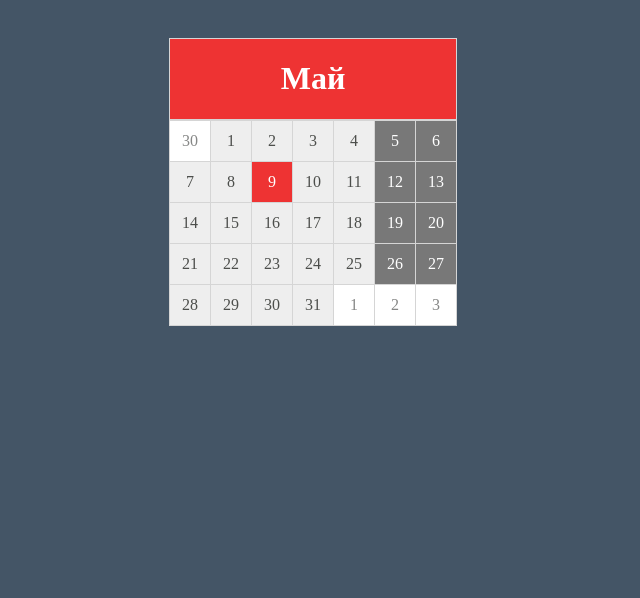
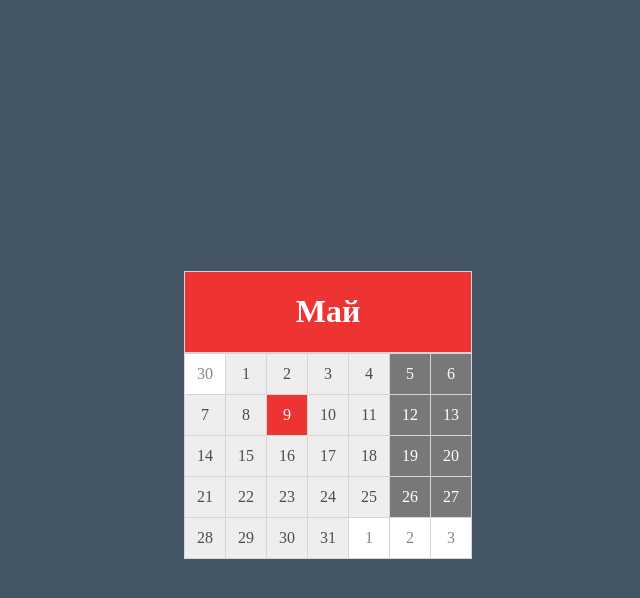
Before and after one commit to VeronicStanevich/task1, a plain HTML site: page task4/additional_task6/calendar.html in a window 1280 px wide. Shown: the whole page, without its empty margins (327-967 px from the left). Drawn offline with Linux system fonts and the light colour scheme.

Commit message:
feat: change flex

```diff
--- a/task4/additional_task6/calendar.html
+++ b/task4/additional_task6/calendar.html
@@ -6,12 +6,18 @@
     <style>
         body {
             background-color: #445566;
+            width: 100%;
+            height: 100%;
+            position: absolute;
+            top: 0;
+            left: 0;
         }
 
         .calendar {
-            display: flex;
-            justify-content: center;
-            margin: 3%;
+            position: absolute;
+            top: 50%;
+            left: 50%;
+            margin: -137px 0 0 -137px;
         }
 
         table {
```
